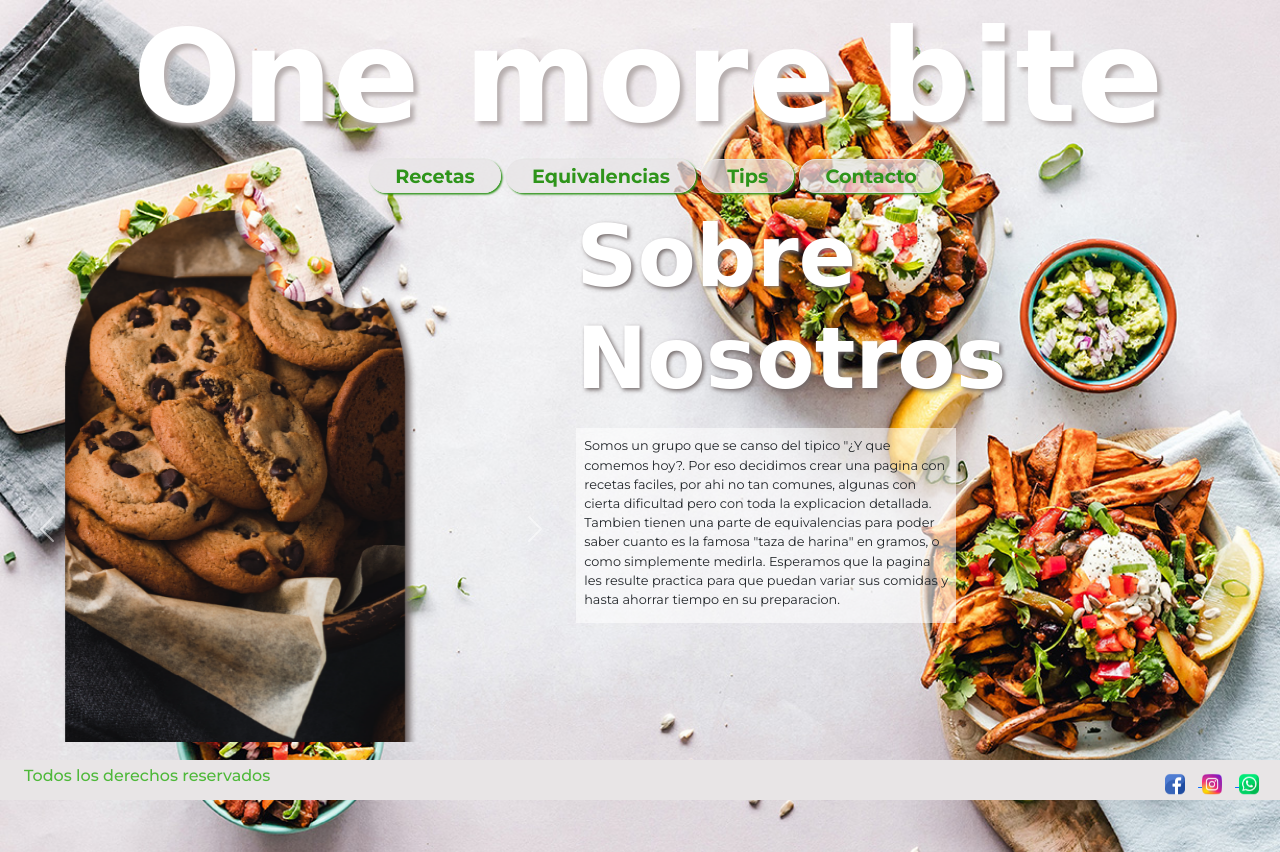
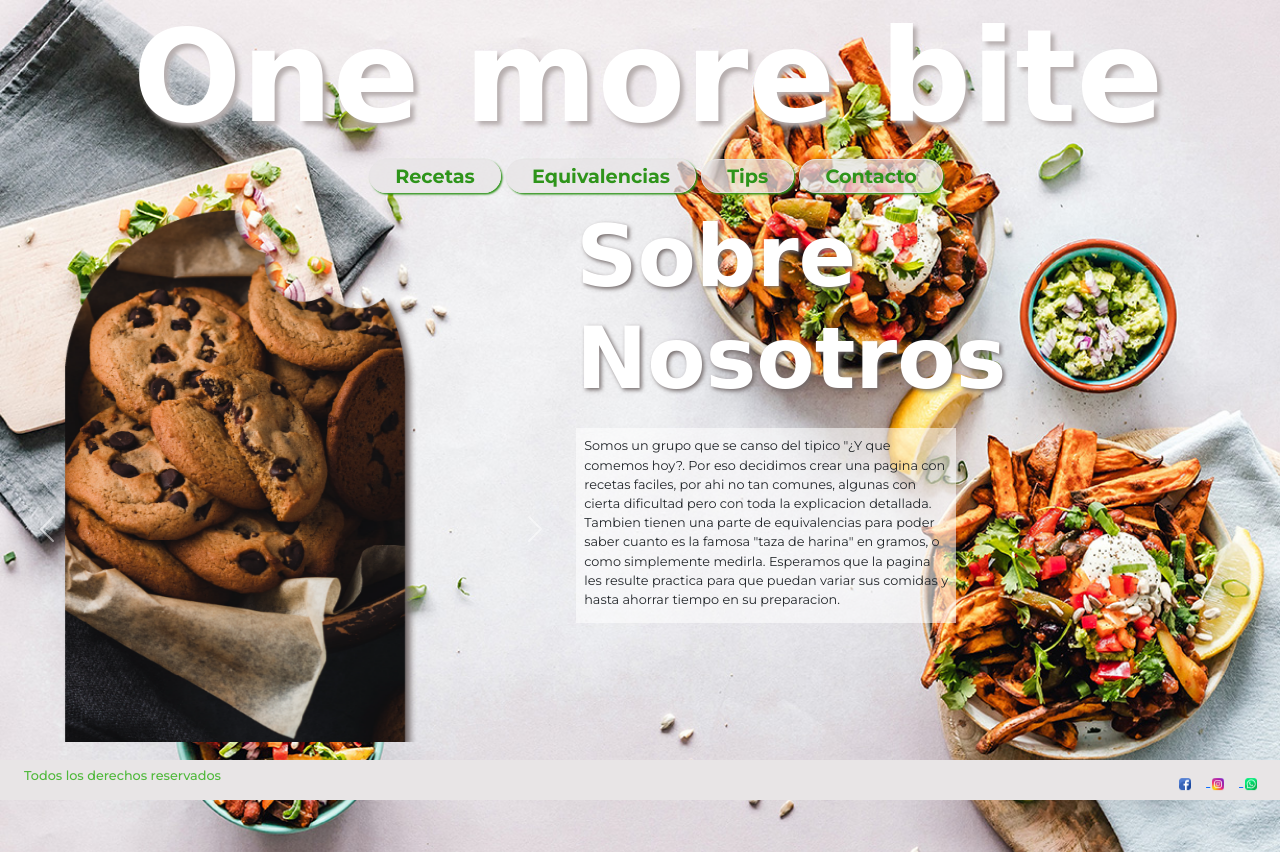
Before and after one commit to daCunhaBelen/PF-daCunhaBelen, a website: page index.html in a window 1280 px wide. Drawn offline with nearby package versions, Linux system fonts and the light colour scheme; files that its build step writes are made by us from their sources; a web font is replaced by a local one.

Commit message:
cambios finales

```diff
--- a/sass/utilities/_mixin.scss
+++ b/sass/utilities/_mixin.scss
@@ -11,19 +11,20 @@
         align-items: center;
         color: #4eb839;
         background-color: #e8e5e6;
-        padding: 0.6rem;
+        padding: 0.5rem;
 
         h3 {
             margin-left: 1rem;
             font-family: 'Montserrat', sans-serif;
-            font-size: 1rem;
+            font-size: 0.8rem;
         }
 
         div img {
             margin-right: 0.8rem;
+            padding: 2px;
             justify-content: space-between;
-            width: 1.25rem;
-            height: 1.25rem;
+            width: 1rem;
+            height: 1rem;
             animation-name: animacion;
             animation-duration: 3s;
             animation-iteration-count: infinite;
```
